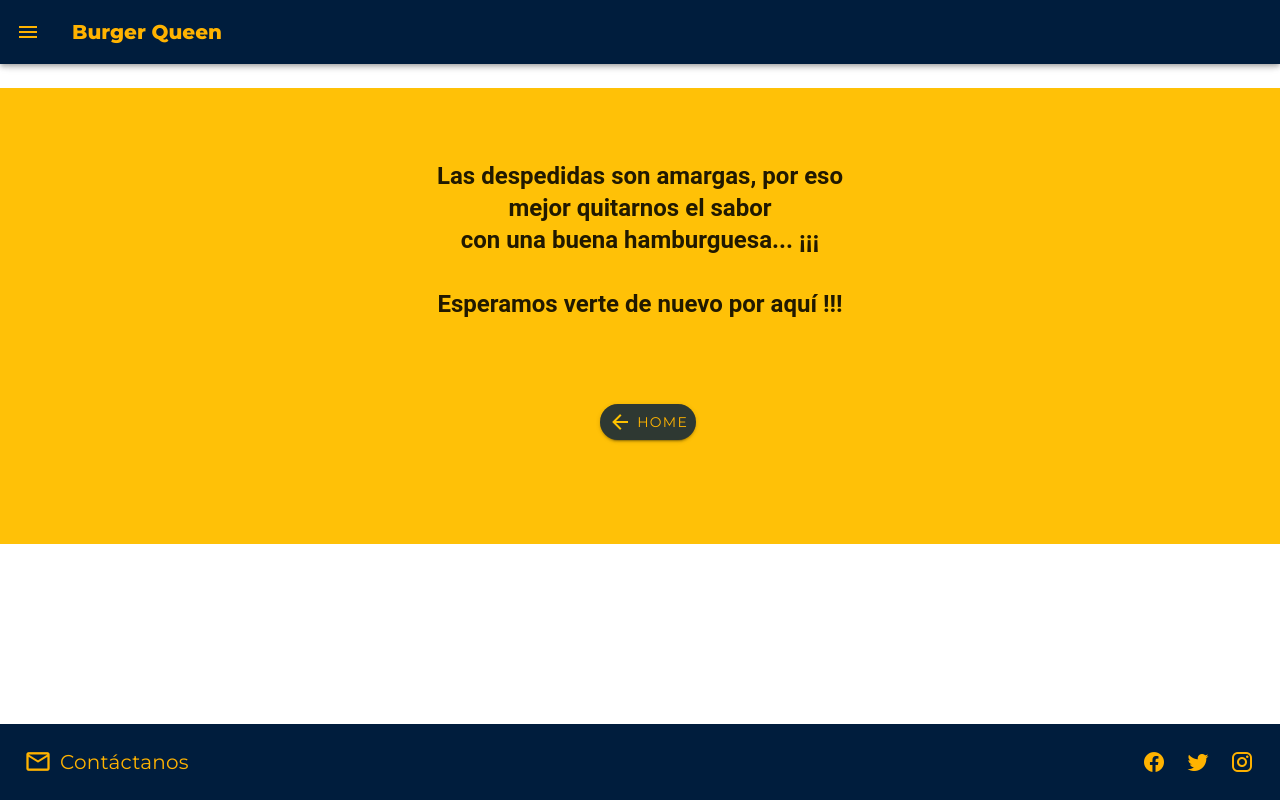
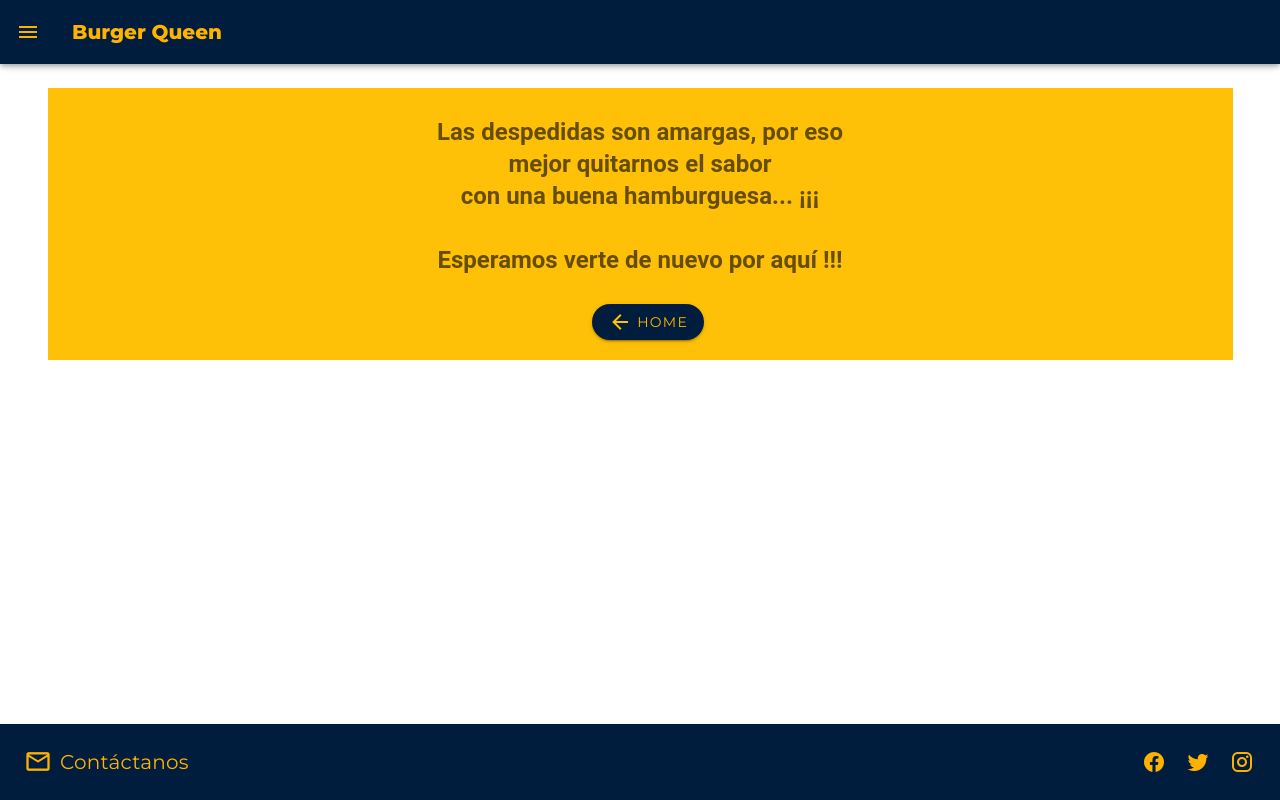
Before and after one commit to Emilio2112/BurgerQueenFront, a Vue app in the folder frontend/: page /despedida in a window 1280 px wide. Built offline with nearby package versions, Linux system fonts and the light colour scheme.

Commit message:
Rutas Despedida stiling rutas

```diff
--- a/frontend/src/services/api.js
+++ b/frontend/src/services/api.js
@@ -3,7 +3,7 @@ import { useAuthStore } from '@/stores/store'
 
 
 const API = axios.create({
-  baseURL: 'http://localhost:3000/api',
+  baseURL: 'https://burguerqueen.onrender.com/api',
   headers: {token: localStorage.getItem('token')}
 })
 
--- a/frontend/src/services/burgers.js
+++ b/frontend/src/services/burgers.js
@@ -2,7 +2,7 @@ import axios from "axios";
 import { useAuthStore } from "../stores/store";
 
 const API = axios.create({
-  baseURL: "http://localhost:3000/api",
+  baseURL: "https://burguerqueen.onrender.com/api",
   headers: { token: localStorage.getItem("token") },
 });
 
--- a/frontend/src/services/restaurant.js
+++ b/frontend/src/services/restaurant.js
@@ -2,7 +2,7 @@ import axios from 'axios'
 import { useAuthStore } from '../stores/store'
 
 const API = axios.create({
-  baseURL: 'http://localhost:3000/api',
+  baseURL: 'https://burguerqueen.onrender.com/api',
   headers: {token: localStorage.getItem('token')}
 })
 
--- a/frontend/src/views/Despedida.vue
+++ b/frontend/src/views/Despedida.vue
@@ -1,32 +1,35 @@
 <template>
-  <div class="amber">
-    <br />
-    <br />
-    <br />
-    <v-list-item-title class="text-h5 mb-1 font-weight-bold text-center">
-      Las despedidas son amargas, por eso <br>mejor quitarnos el sabor <br> con una buena
-      hamburguesa... ¡¡¡<br><br>Esperamos verte de nuevo por aquí !!!
-    </v-list-item-title>
-    <br />
-    <br />
-    <br />
+  <v-container class="amber" >
+    <v-card flat class="amber">
+    <v-card-text  class="text-h5 mb-1 font-weight-bold text-center">
+      Las despedidas son amargas, por eso <br />mejor quitarnos el sabor <br />
+      con una buena hamburguesa... ¡¡¡<br /><br />Esperamos verte de nuevo por
+      aquí !!!
+    </v-card-text>
     <v-card-actions>
-        <v-spacer></v-spacer>
-        <v-btn elevation="2" color="#001D3D" class="amber--text text--darken-1 ml-4" rounded dark :to="{ name: 'home' }">
-    <v-icon color="#FFC300" class="mr-1"> mdi-arrow-left</v-icon>
-    Home
-  </v-btn>
-  <v-spacer></v-spacer>
+
+      <v-spacer></v-spacer>
+      <RouterLink :to="{ path: `/` }" style="text-decoration: none;">
+      <v-btn
+        elevation="2"
+        color="#001D3D"
+        class="amber--text text--darken-1 ml-4"
+        style="text-decoration: none;"
+        rounded
+        dark
+      >
+        <v-icon color="#FFC300" class="mr-1"> mdi-arrow-left</v-icon>
+        Home
+      </v-btn>
+    </RouterLink>
+      <v-spacer></v-spacer>
     </v-card-actions>
-
-    <br />
-    <br />
-    <br />
-    <br />
-  </div>
+  </v-card>
+  </v-container>
 </template>
 
 <script>
+import { RouterLink } from "vue-router";
 export default {};
 </script>
 
```
